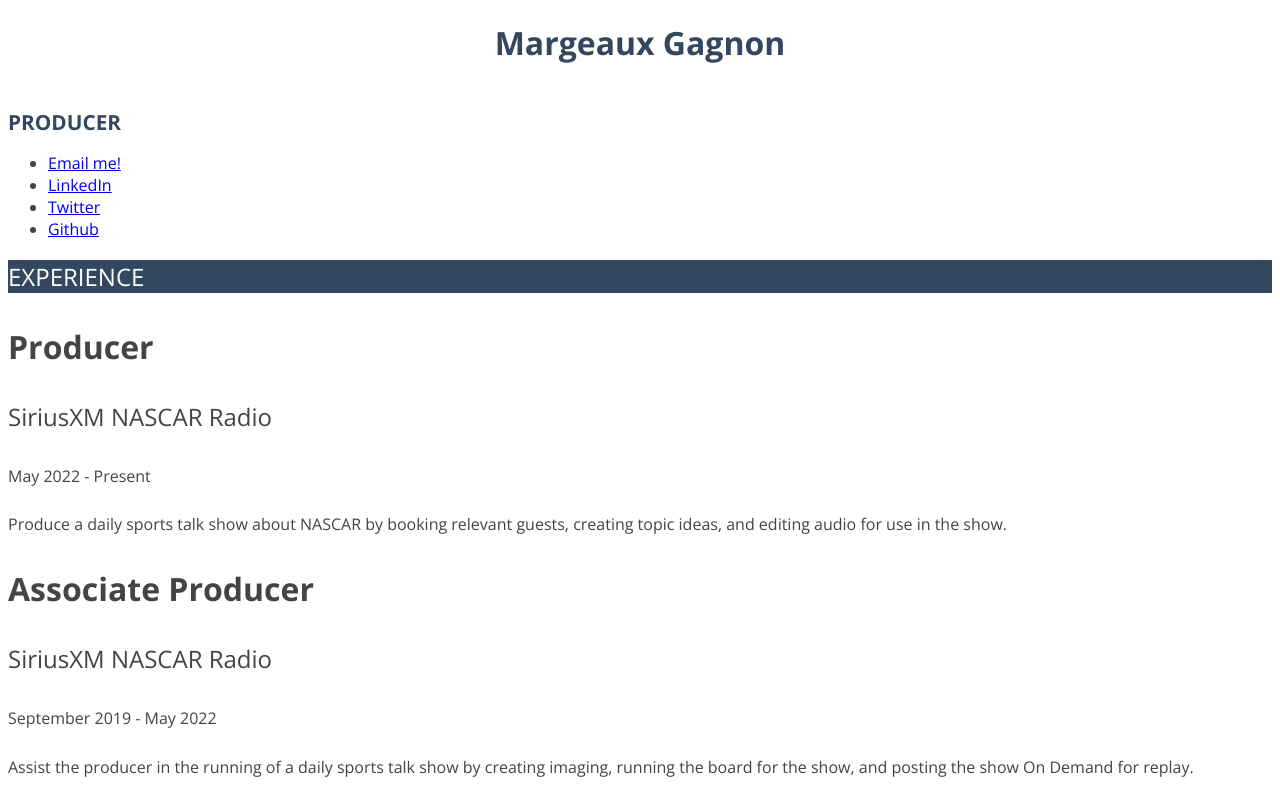
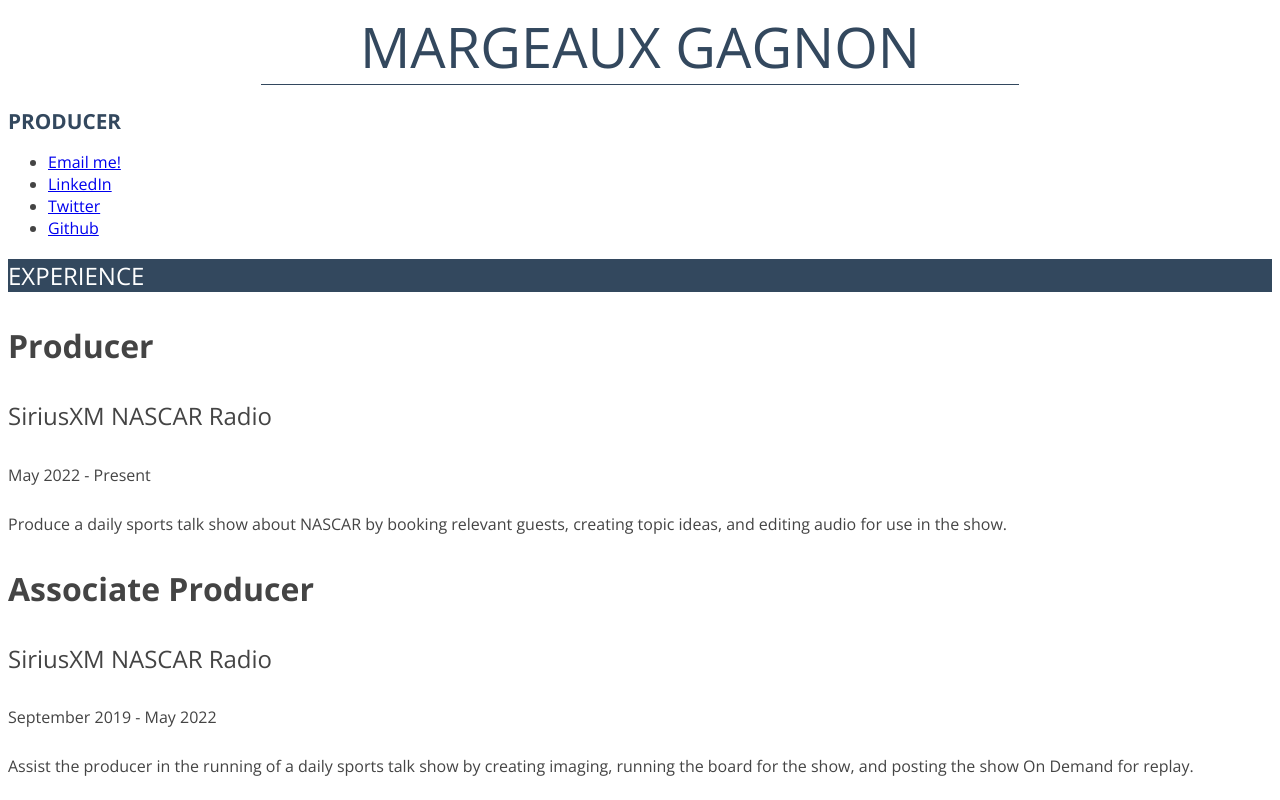
Before and after one commit to mgagnon15/margeaux_gagnon_jour652, a plain HTML site: page resume/index.html in a window 1280 px wide. Shown: the top 800 px of the page. Drawn offline with nearby package versions, Linux system fonts and the light colour scheme.

Commit message:
changed name section

```diff
--- a/resume/index.html
+++ b/resume/index.html
@@ -18,7 +18,7 @@
 
     <!--I built this myself!-->
 
-    <h1> Margeaux Gagnon </h1>
+    <div id="name">  Margeaux Gagnon </div>
 
     <!-- <img src="margeaux.jpg" width="300px"> -->
     </br>
--- a/resume/style.css
+++ b/resume/style.css
@@ -7,11 +7,15 @@
     font-weight: 400;
 }
 /* "name" */
-h1 {
-    font-size 3.5em;
-    text-transform: uppsercase;
+#name {
+    font-size: 3.5em;
+    text-transform: uppercase;
     color: #33485e;
     text-align: center;
+    border-bottom: 1px solid #33485e;
+    width: 60%;
+    min-width: 300px;
+    margin: auto;
 }
 
 /* "current job title" */
```
Also changed, not shown: 1 other file.
